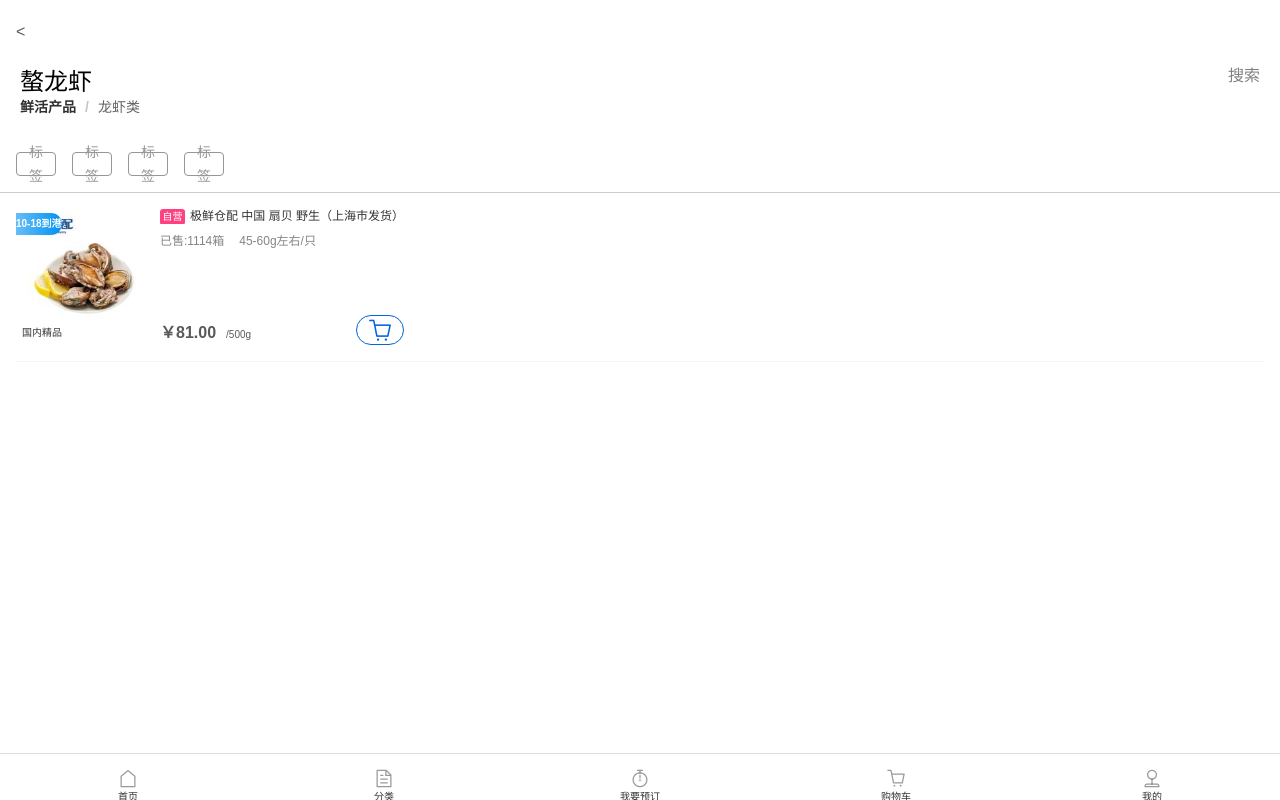
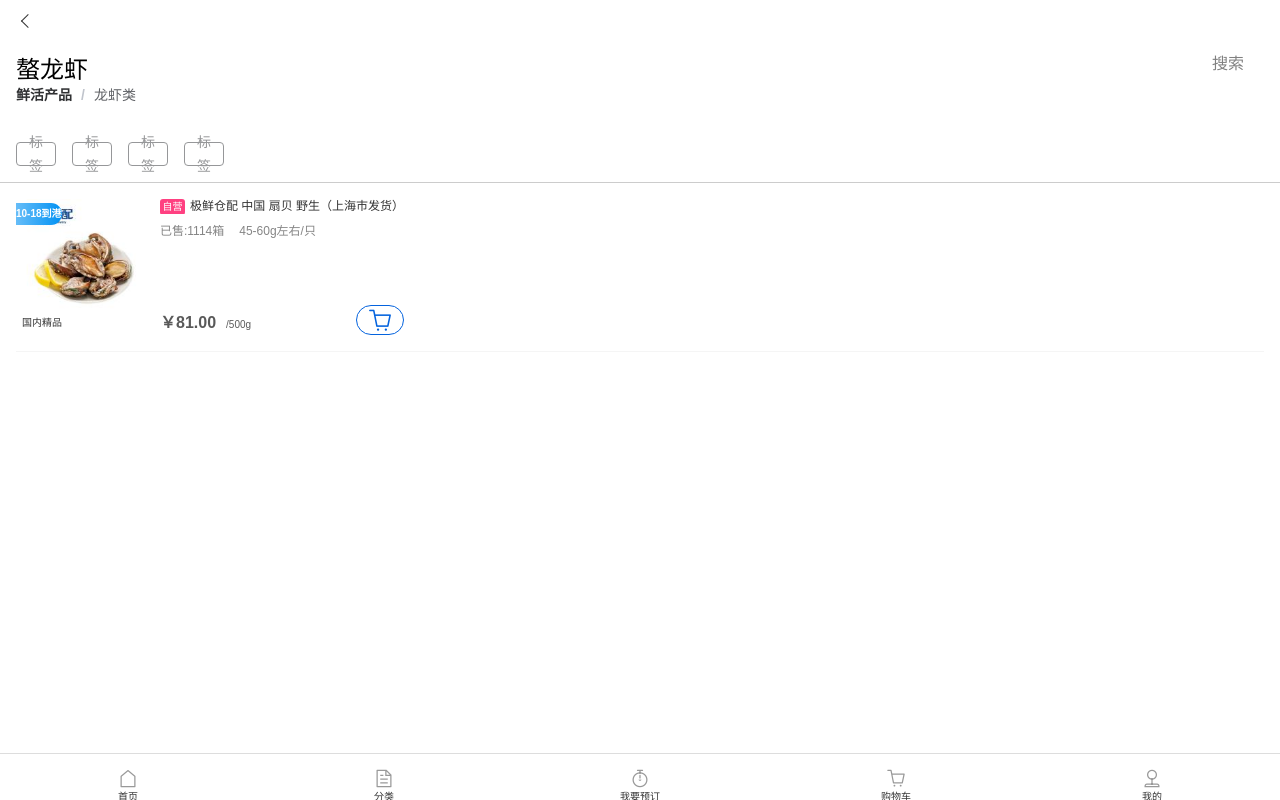
Before and after one commit to gzh51907/veryFresh, a Vue app in the folder jxw/: page /#/list/1 in a window 1280 px wide. Built offline with nearby package versions, Linux system fonts and the light colour scheme.

Commit message:
修改了箭头

```diff
--- a/jxw/src/pages/list.vue
+++ b/jxw/src/pages/list.vue
@@ -1,7 +1,9 @@
 <template>
   <div class="list">
       <div class="list_header">
-      <p class="title_icon">&lt;</p>
+      <p class="title_icon">
+         <i class="icon-arrow-left"></i>
+      </p>
       <div class="title">
         <div class="list_title">
             <h3>螯龙虾</h3>
@@ -86,14 +88,27 @@ export default {
 .list_header{
    padding-bottom:16px;
    border-bottom:1px solid #ccc;
-    .title_icon{
-    margin-top:20px;
-    margin-left:16px;
-    font-size: 16px;
-    font-weight: 400;
-    }
+     .title_icon{
+            position: absolute;
+            width: 30px;
+            height: 30px;
+            top: 8px;
+            left: 16px;
+            z-index: 101;
+            .icon-arrow-left{
+                content: "";
+                position: absolute;
+                width: 10px;
+                height: 10px;
+                border: 1px solid #333;
+                border-width: 1px 0 0 1px;
+                transform: rotate(315deg);
+                top: 8px;
+                left: 7px;
+            }
+        }
     .title{
-    padding: 20px 0px 30px 20px;
+     padding: 52px 16px 32px;
     .list_title {
 
        h3{
```
